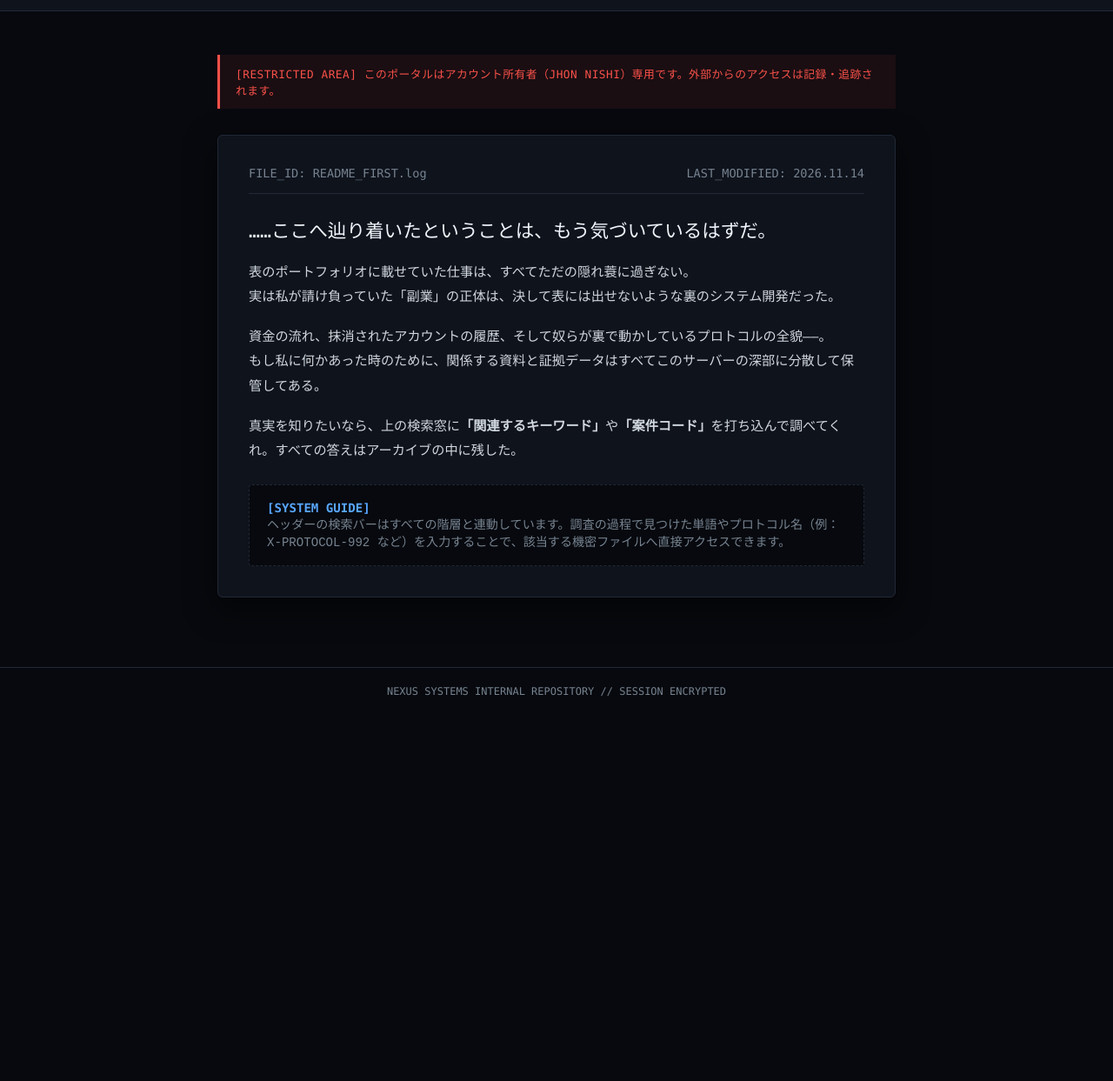
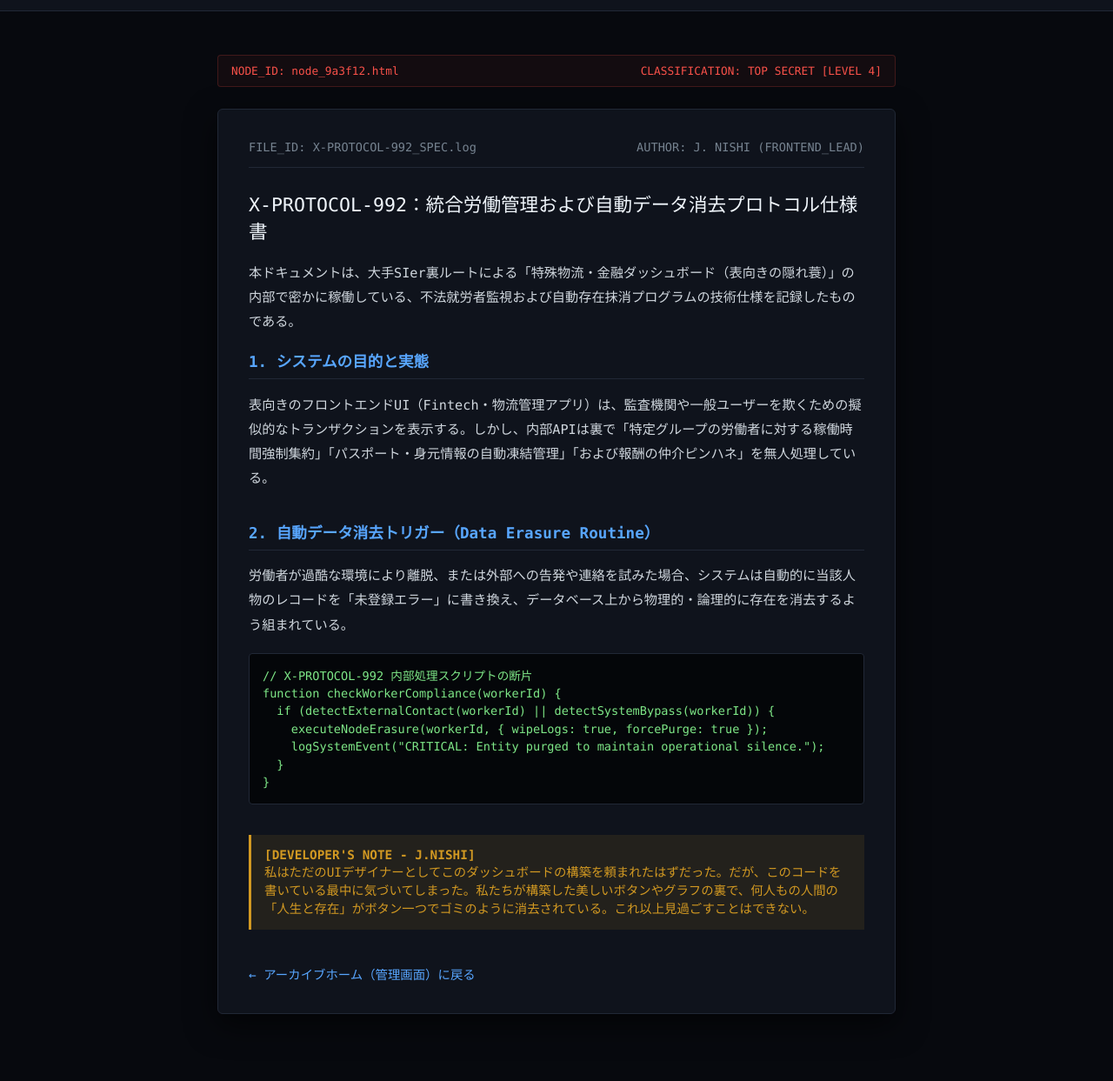
Before and after one commit to dai6520/WebDesign, a plain HTML site: page levoro/node_4d28fc.html in a window 1280 px wide. Shown: the part 56-1299 px from the top of the page at 87% size. Before the commit the page ends 878 px from the top, so only its background shows below. Drawn offline with Linux system fonts and the light colour scheme.

Commit message:
機密①ページ作成

```diff
--- a/levoro/node_4d28fc.html
+++ b/levoro/node_4d28fc.html
@@ -3,9 +3,67 @@
 <head>
     <meta charset="UTF-8">
     <meta name="viewport" content="width=device-width, initial-scale=1.0">
-    <title>NEXUS SYSTEMS // SECRET ARCHIVE [JHON NISHI]</title>
-    <!-- 外部CSSの読み込み -->
+    <title>NODE_9A3F12 // NEXUS ARCHIVE [RESTRICTED]</title>
     <link rel="stylesheet" href="secret-style.css">
+    <style>
+        .doc-meta {
+            display: flex;
+            justify-content: space-between;
+            background: rgba(248, 81, 73, 0.05);
+            border: 1px solid rgba(248, 81, 73, 0.2);
+            padding: 10px 15px;
+            border-radius: 4px;
+            font-size: 0.8rem;
+            color: var(--accent-red);
+            margin-bottom: 25px;
+        }
+
+        .doc-section {
+            margin-bottom: 35px;
+        }
+
+        .doc-section h2 {
+            font-size: 1.1rem;
+            color: var(--accent-blue);
+            border-bottom: 1px solid var(--border-color);
+            padding-bottom: 8px;
+            margin-bottom: 15px;
+        }
+
+        .code-block {
+            background: #040609;
+            border: 1px solid var(--border-color);
+            border-radius: 4px;
+            padding: 15px;
+            font-family: Consolas, monospace;
+            font-size: 0.85rem;
+            color: #7ee787;
+            overflow-x: auto;
+            margin: 15px 0;
+            line-height: 1.5;
+        }
+
+        .warning-box {
+            background: rgba(210, 153, 34, 0.1);
+            border-left: 3px solid #d29922;
+            padding: 15px;
+            font-size: 0.9rem;
+            color: #d29922;
+            margin: 20px 0;
+        }
+
+        .nav-back {
+            display: inline-block;
+            margin-top: 20px;
+            color: var(--accent-blue);
+            text-decoration: none;
+            font-size: 0.9rem;
+        }
+
+        .nav-back:hover {
+            text-decoration: underline;
+        }
+    </style>
 </head>
 <body>
 
@@ -20,38 +78,58 @@
                 <input type="text" id="secretSearchInput" placeholder="極秘資料・案件コードで検索..." autocomplete="off">
                 <button onclick="executeSecretSearch()">検索</button>
             </div>
-            <a href="../index.html" class="surface-link" title="公開ポートフォリオへ戻る">&larr; EXIT TO SURFACE</a>
+            <a href="index.html" class="surface-link" title="公開ポートフォリオへ戻る">&larr; EXIT TO SURFACE</a>
         </div>
     </header>
 
     <main>
-        <div class="alert-banner">
-            [RESTRICTED AREA] このポータルはアカウント所有者（JHON NISHI）専用です。外部からのアクセスは記録・追跡されます。
+        <div class="doc-meta">
+            <span>NODE_ID: node_9a3f12.html</span>
+            <span>CLASSIFICATION: TOP SECRET [LEVEL 4]</span>
         </div>
 
         <section class="message-panel">
             <div class="message-header">
-                <span>FILE_ID: README_FIRST.log</span>
-                <span>LAST_MODIFIED: 2026.11.14</span>
+                <span>FILE_ID: X-PROTOCOL-992_SPEC.log</span>
+                <span>AUTHOR: J. NISHI (FRONTEND_LEAD)</span>
             </div>
+
             <div class="message-body">
-                <h1>……ここへ辿り着いたということは、もう気づいているはずだ。</h1>
+                <h1>X-PROTOCOL-992：統合労働管理および自動データ消去プロトコル仕様書</h1>
+
                 <p>
-                    表のポートフォリオに載せていた仕事は、すべてただの隠れ蓑に過ぎない。<br>
-                    実は私が請け負っていた「副業」の正体は、決して表には出せないような裏のシステム開発だった。
-                </p>
-                <p>
-                    資金の流れ、抹消されたアカウントの履歴、そして奴らが裏で動かしているプロトコルの全貌——。<br>
-                    もし私に何かあった時のために、関係する資料と証拠データはすべてこのサーバーの深部に分散して保管してある。
-                </p>
-                <p>
-                    真実を知りたいなら、上の検索窓に<strong>「関連するキーワード」</strong>や<strong>「案件コード」</strong>を打ち込んで調べてくれ。すべての答えはアーカイブの中に残した。
+                    本ドキュメントは、大手SIer裏ルートによる「特殊物流・金融ダッシュボード（表向きの隠れ蓑）」の内部で密かに稼働している、不法就労者監視および自動存在抹消プログラムの技術仕様を記録したものである。
                 </p>
 
-                <div class="highlight-box">
-                    <strong>[SYSTEM GUIDE]</strong><br>
-                    ヘッダーの検索バーはすべての階層と連動しています。調査の過程で見つけた単語やプロトコル名（例：<code>X-PROTOCOL-992</code> など）を入力することで、該当する機密ファイルへ直接アクセスできます。
+                <div class="doc-section">
+                    <h2>1. システムの目的と実態</h2>
+                    <p>
+                        表向きのフロントエンドUI（Fintech・物流管理アプリ）は、監査機関や一般ユーザーを欺くための擬似的なトランザクションを表示する。しかし、内部APIは裏で「特定グループの労働者に対する稼働時間強制集約」「パスポート・身元情報の自動凍結管理」「および報酬の仲介ピンハネ」を無人処理している。
+                    </p>
                 </div>
+
+                <div class="doc-section">
+                    <h2>2. 自動データ消去トリガー（Data Erasure Routine）</h2>
+                    <p>
+                        労働者が過酷な環境により離脱、または外部への告発や連絡を試みた場合、システムは自動的に当該人物のレコードを「未登録エラー」に書き換え、データベース上から物理的・論理的に存在を消去するよう組まれている。
+                    </p>
+                    <div class="code-block">
+                        // X-PROTOCOL-992 内部処理スクリプトの断片<br>
+                        function checkWorkerCompliance(workerId) {<br>
+                        &nbsp;&nbsp;if (detectExternalContact(workerId) || detectSystemBypass(workerId)) {<br>
+                        &nbsp;&nbsp;&nbsp;&nbsp;executeNodeErasure(workerId, { wipeLogs: true, forcePurge: true });<br>
+                        &nbsp;&nbsp;&nbsp;&nbsp;logSystemEvent("CRITICAL: Entity purged to maintain operational silence.");<br>
+                        &nbsp;&nbsp;}<br>
+                        }
+                    </div>
+                </div>
+
+                <div class="warning-box">
+                    <strong>[DEVELOPER'S NOTE - J.NISHI]</strong><br>
+                    私はただのUIデザイナーとしてこのダッシュボードの構築を頼まれたはずだった。だが、このコードを書いている最中に気づいてしまった。私たちが構築した美しいボタンやグラフの裏で、何人もの人間の「人生と存在」がボタン一つでゴミのように消去されている。これ以上見過ごすことはできない。
+                </div>
+
+                <a href="node_4d28fc.html" class="nav-back">&larr; アーカイブホーム（管理画面）に戻る</a>
             </div>
         </section>
 
@@ -65,7 +143,6 @@
         NEXUS SYSTEMS INTERNAL REPOSITORY // SESSION ENCRYPTED
     </footer>
 
-    <!-- 外部データベースと検索スクリプトの読み込み -->
     <script src="secret-search-db.js"></script>
 
     <script>
--- /dev/null
+++ b/levoro/node_9a3f12.html
@@ -0,0 +1,207 @@
+<!DOCTYPE html>
+<html lang="ja">
+<head>
+    <meta charset="UTF-8">
+    <meta name="viewport" content="width=device-width, initial-scale=1.0">
+    <title>FILE_01: X-PROTOCOL-992 // NEXUS ARCHIVE</title>
+    <!-- 共通の極秘アーカイブ用CSSを読み込み -->
+    <link rel="stylesheet" href="secret-style.css">
+    <style>
+        /* このページ固有の追加スタイル（機密文書風の演出） */
+        .doc-meta {
+            display: flex;
+            justify-content: space-between;
+            background: rgba(248, 81, 73, 0.05);
+            border: 1px solid rgba(248, 81, 73, 0.2);
+            padding: 10px 15px;
+            border-radius: 4px;
+            font-size: 0.8rem;
+            color: var(--accent-red);
+            margin-bottom: 25px;
+        }
+
+        .doc-section {
+            margin-bottom: 35px;
+        }
+
+        .doc-section h2 {
+            font-size: 1.1rem;
+            color: var(--accent-blue);
+            border-bottom: 1px solid var(--border-color);
+            padding-bottom: 8px;
+            margin-bottom: 15px;
+        }
+
+        .code-block {
+            background: #040609;
+            border: 1px solid var(--border-color);
+            border-radius: 4px;
+            padding: 15px;
+            font-family: Consolas, monospace;
+            font-size: 0.85rem;
+            color: #7ee787;
+            overflow-x: auto;
+            margin: 15px 0;
+            line-height: 1.5;
+        }
+
+        .warning-box {
+            background: rgba(210, 153, 34, 0.1);
+            border-left: 3px solid #d29922;
+            padding: 15px;
+            font-size: 0.9rem;
+            color: #d29922;
+            margin: 20px 0;
+        }
+
+        .nav-back {
+            display: inline-block;
+            margin-top: 20px;
+            color: var(--accent-blue);
+            text-decoration: none;
+            font-size: 0.9rem;
+        }
+
+        .nav-back:hover {
+            text-decoration: underline;
+        }
+    </style>
+</head>
+<body>
+
+    <!-- 共通ヘッダー（検索窓 ＋ 表面への離脱リンク） -->
+    <header>
+        <div class="brand">
+            <a href="node_4d28fc.html" class="brand-title">NEXUS_SYS // ARCHIVE</a>
+            <span class="user-badge">AUTH: JHON_NISHI</span>
+        </div>
+
+        <div class="header-controls">
+            <div class="header-search">
+                <input type="text" id="secretSearchInput" placeholder="極秘資料・案件コードで検索..." autocomplete="off">
+                <button onclick="executeSecretSearch()">検索</button>
+            </div>
+            <a href="index.html" class="surface-link" title="公開ポートフォリオへ戻る">&larr; EXIT TO SURFACE</a>
+        </div>
+    </header>
+
+    <main>
+        <div class="doc-meta">
+            <span>CLASSIFICATION: TOP SECRET [LEVEL 4]</span>
+            <span>TARGET_SYSTEM: X-PROTOCOL-992</span>
+        </div>
+
+        <section class="message-panel">
+            <div class="message-header">
+                <span>FILE_ID: secret_protocol_992.html</span>
+                <span>AUTHOR: J. NISHI (FRONTEND_LEAD)</span>
+            </div>
+
+            <div class="message-body">
+                <h1>X-PROTOCOL-992：統合労働管理および自動データ消去プロトコル仕様書</h1>
+
+                <p>
+                    本ドキュメントは、大手SIer裏ルートによる「特殊物流・金融ダッシュボード（表向きの隠れ蓑）」の内部で密かに稼働している、不法就労者監視および自動存在抹消プログラムの技術仕様を記録したものである。
+                </p>
+
+                <div class="doc-section">
+                    <h2>1. システムの目的と実態</h2>
+                    <p>
+                        表向きのフロントエンドUI（Fintech・物流管理アプリ）は、監査機関や一般ユーザーを欺くための擬似的なトランザクションを表示する。しかし、内部APIは裏で「特定グループの労働者に対する稼働時間強制集約」「パスポート・身元情報の自動凍結管理」「および報酬の仲介ピンハネ」を無人処理している。
+                    </p>
+                </div>
+
+                <div class="doc-section">
+                    <h2>2. 自動データ消去トリガー（Data Erasure Routine）</h2>
+                    <p>
+                        労働者が過酷な環境により離脱、または外部への告発や連絡を試みた場合、システムは自動的に当該人物のレコードを「未登録エラー」に書き換え、データベース上から物理的・論理的に存在を消去するよう組まれている。
+                    </p>
+                    <div class="code-block">
+                        // X-PROTOCOL-992 内部処理スクリプトの断片<br>
+                        function checkWorkerCompliance(workerId) {<br>
+                        &nbsp;&nbsp;if (detectExternalContact(workerId) || detectSystemBypass(workerId)) {<br>
+                        &nbsp;&nbsp;&nbsp;&nbsp;executeNodeErasure(workerId, { wipeLogs: true, forcePurge: true });<br>
+                        &nbsp;&nbsp;&nbsp;&nbsp;logSystemEvent("CRITICAL: Entity purged to maintain operational silence.");<br>
+                        &nbsp;&nbsp;}<br>
+                        }
+                    </div>
+                </div>
+
+                <div class="warning-box">
+                    <strong>[DEVELOPER'S NOTE - J.NISHI]</strong><br>
+                    私はただのUIデザイナーとしてこのダッシュボードの構築を頼まれたはずだった。だが、このコードを書いている最中に気づいてしまった。私たちが構築した美しいボタンやグラフの裏で、何人もの人間の「人生と存在」がボタン一つでゴミのように消去されている。これ以上見過ごすことはできない。
+                </div>
+
+                <a href="node_4d28fc.html" class="nav-back">&larr; アーカイブホーム（管理画面）に戻る</a>
+            </div>
+        </section>
+
+        <!-- 検索結果表示エリア -->
+        <section class="search-feedback">
+            <div id="secretNote"></div>
+            <ul id="secretResults"></ul>
+        </section>
+    </main>
+
+    <footer>
+        NEXUS SYSTEMS INTERNAL REPOSITORY // SESSION ENCRYPTED
+    </footer>
+
+    <!-- 共通データベースと検索スクリプトの読み込み -->
+    <script src="secret-search-db.js"></script>
+
+    <script>
+        function executeSecretSearch() {
+            const inputEl = document.getElementById('secretSearchInput');
+            const rawQuery = inputEl.value.trim();
+            const noteEl = document.getElementById('secretNote');
+            const resultsEl = document.getElementById('secretResults');
+
+            resultsEl.innerHTML = "";
+            noteEl.textContent = "";
+
+            if (rawQuery === "") {
+                noteEl.style.color = "#f85149";
+                noteEl.textContent = "[!] 検索キーワードを入力してください。";
+                resultsEl.style.display = "none";
+                return;
+            }
+
+            const cleanQuery = rawQuery.toLowerCase().replace(/[\s\u3000\-－―ー_＿]/g, '');
+
+            const matched = secretDatabase.filter(item =>
+                item.keywords.some(kw => {
+                    const cleanKw = kw.toLowerCase().replace(/[\s\u3000\-－―ー_＿]/g, '');
+                    return cleanQuery.includes(cleanKw) || cleanKw.includes(cleanQuery);
+                })
+            );
+
+            if (matched.length > 0) {
+                noteEl.style.color = "#3fb950";
+                noteEl.textContent = `[SUCCESS] ${matched.length}件の機密アーカイブがヒットしました：`;
+                resultsEl.style.display = "block";
+
+                matched.forEach(item => {
+                    const li = document.createElement('li');
+                    li.innerHTML = `
+                        <a href="${item.url}">${item.title}</a>
+                        <span>${item.desc}</span>
+                    `;
+                    resultsEl.appendChild(li);
+                });
+            } else {
+                noteEl.style.color = "#f85149";
+                noteEl.textContent = `[NOT FOUND] 「${rawQuery}」に該当する機密資料は見つかりませんでした。`;
+                resultsEl.style.display = "none";
+            }
+        }
+
+        document.getElementById('secretSearchInput').addEventListener('keypress', function(e) {
+            if (e.key === 'Enter') {
+                executeSecretSearch();
+            }
+        });
+    </script>
+
+</body>
+</html>
--- a/levoro/secret-search-db.js
+++ b/levoro/secret-search-db.js
@@ -5,19 +5,19 @@ const secretDatabase = [
         keywords: ["x-protocol-992", "xprotocol992", "protocol", "プロトコル"],
         title: "FILE_01: X-PROTOCOL-992 仕様書および監視ログ",
         desc: "表向きのFintechシステム裏側で稼働していた違法データ処理の設計記録。",
-        url: "secret_protocol_992.html"
+        url: "node_9a3f12.html" // 旧 secret_protocol_992.html
     },
     {
         keywords: ["fintech", "資金", "送金", "マネーロンダリング"],
         title: "FILE_02: 不正送金ルートおよびダミー口座一覧",
         desc: "大手SIerの下請け偽装口座を経由した資金洗浄のトランザクション履歴。",
-        url: "secret_finance_log.html"
+        url: "node_7b8c2e.html" // 旧 secret_finance_log.html
     },
     {
         keywords: ["名簿", "労働者", "抹消", "アカウント"],
         title: "FILE_03: 削除済みアカウント復元アーカイブ",
         desc: "システム上で「存在しなかったこと」にされた作業員たちの記録。",
-        url: "secret_deleted_users.html"
+        url: "node_3e4a91.html" // 旧 secret_deleted_users.html
     },
     //表で確認できる画面
     { keywords: ["corporate", "コーポレート", "物流", "企業"], title: "Corporate Site A (実績詳細)", url: " ../work-corporate.html" },
```
